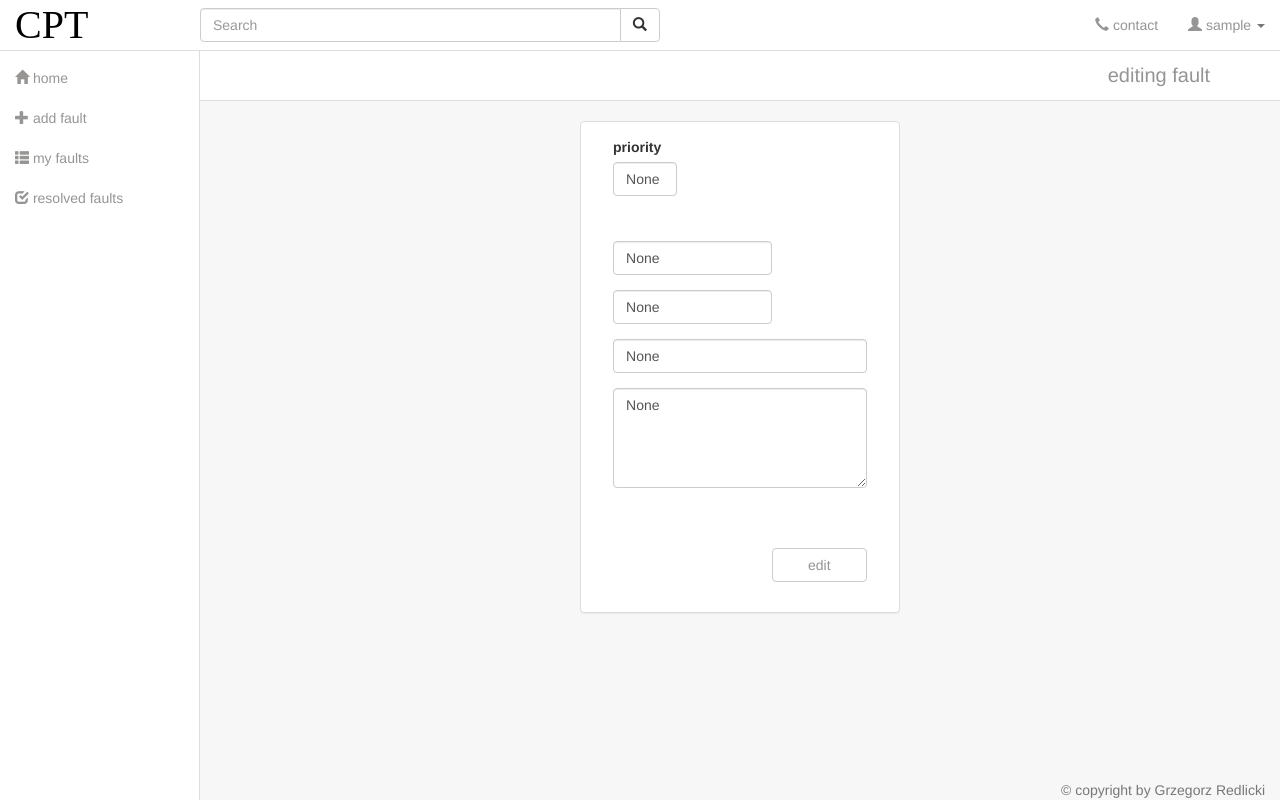
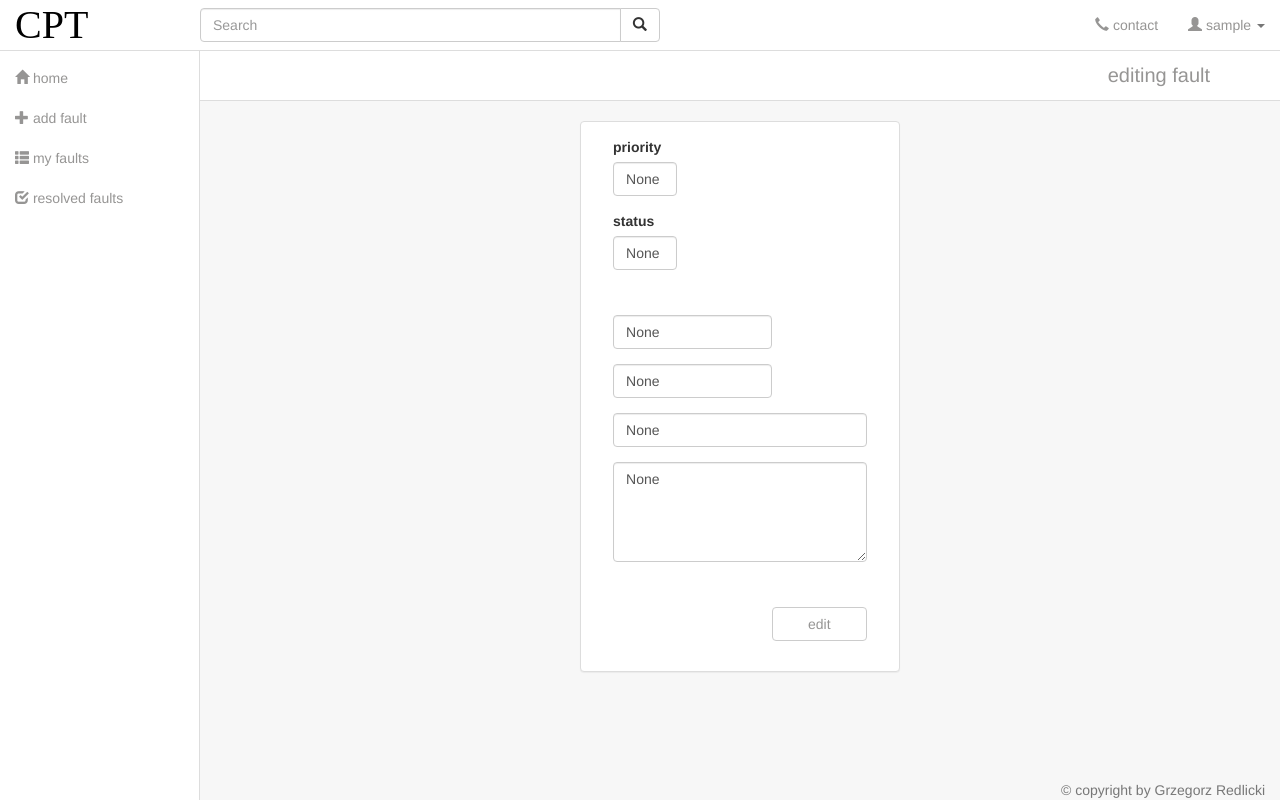
Before and after one commit to redlickigrzegorz/support-center, a Django app: template cti/templates/cti/edit_fault.html in a window 1280 px wide. Run offline with Django 3.2, Linux system fonts and the light colour scheme; the template is opened without the code that fills it: values that come from a table or form of the project are taken from there, others are empty; the visitor is signed in with stand-in values (Sample User, id 1); some libraries are stand-ins or nearby versions.

Commit message:
changing status from editing template

```diff
--- a/cti/templates/cti/edit_fault.html
+++ b/cti/templates/cti/edit_fault.html
@@ -39,6 +39,20 @@
                                     </div>
                                 </div>
                             {% endif %}
+                            {% if request.user.is_superuser %}
+                                <div class="form-group">
+                                    <div style="width: 20%; margin: 0 auto; margin-left: 10%; float: left;">
+                                        <label>status</label>
+                                        <input type="text" id="status" maxlength="30" name="status" class="form-control" placeholder="status" value="{{ form.status.value }}" style="text-align: left;">
+                                    </div>
+                                </div>
+                            {% else %}
+                                 <div class="form-group">
+                                    <div style="width: 20%; margin: 0 auto; margin-left: 10%; float: left;">
+                                        <input type="hidden" id="status" maxlength="30" name="status" class="form-control" placeholder="status" value="{{ form.status.value }}" style="text-align: left;">
+                                    </div>
+                                </div>
+                            {% endif %}
                             <div class="form-group">
                                 <div style="width: 25%; margin: 0 auto; margin-left: 10%; float: left;">
                                     <input type="hidden" id="issuer" maxlength="30" name="issuer" class="form-control" placeholder="issuer" value="{{ form.issuer.value }}" style="text-align: left;" >
@@ -71,11 +85,6 @@
                             </div>
                             <div class="form-group">
                                 <div style="width: 80%; margin: 0 auto; margin-left: 10%; float: left;">
-                                    <input type="hidden" id="status" maxlength="30" name="status" class="form-control" placeholder="status" value="{{ form.status.value }}" style="text-align: left;">
-                                </div>
-                            </div>
-                            <div class="form-group">
-                                <div style="width: 80%; margin: 0 auto; margin-left: 10%; float: left;">
                                     <input type="hidden" id="handler" maxlength="30" name="handler" class="form-control" placeholder="handler" value="{{ form.handler.value }}" style="text-align: left;">
                                 </div>
                             </div>
```
